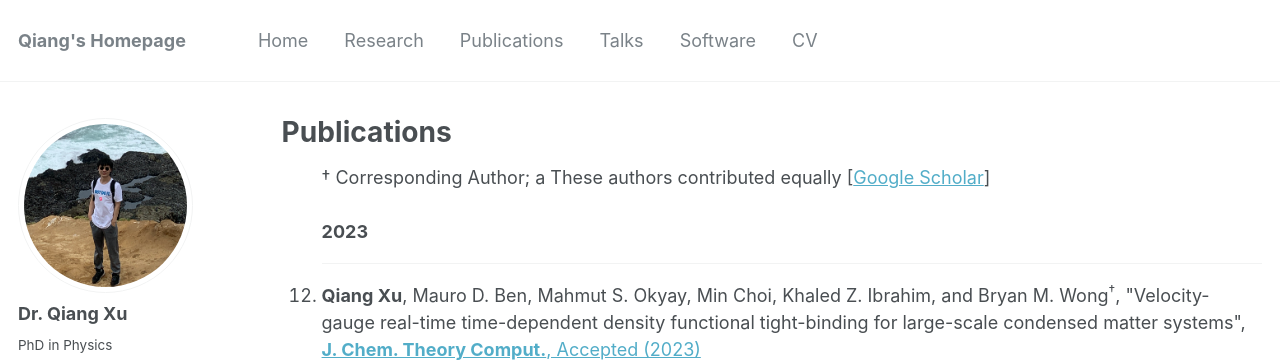
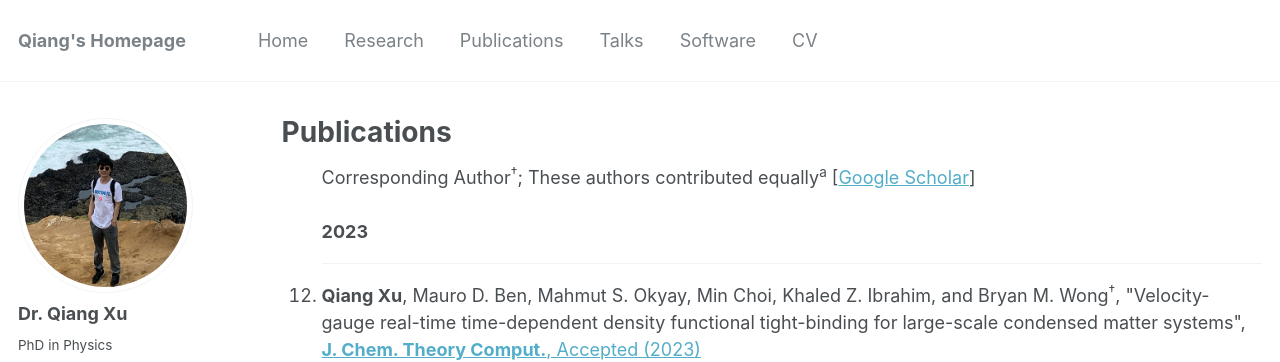
Before and after one commit to xqjlu/xqjlu.github.io, a Jekyll site: the page built from _pages/publications.md, in a window 1280 px wide and 900 px high. Shown: the top 362 px of the window. Built offline with Jekyll 4.4.1, drawn with Linux system fonts in a browser that asks for light colours; some web fonts are replaced.

Commit message:
pub format

```diff
--- a/_pages/publications.md
+++ b/_pages/publications.md
@@ -28,7 +28,7 @@ redirect_from:
 
 <ol style="padding-left: 40px;" reversed="" start="12">
 
-† Corresponding Author; a These authors contributed equally
+Corresponding Author<sup>†</sup>; These authors contributed equally<sup>a</sup>
 [<a href="https://scholar.google.com/citations?hl=en&user=ZiwzYQsAAAAJ&view_op=list_works&sortby=pubdate" target="_blank">Google Scholar</a>]
 <br>
 
```
